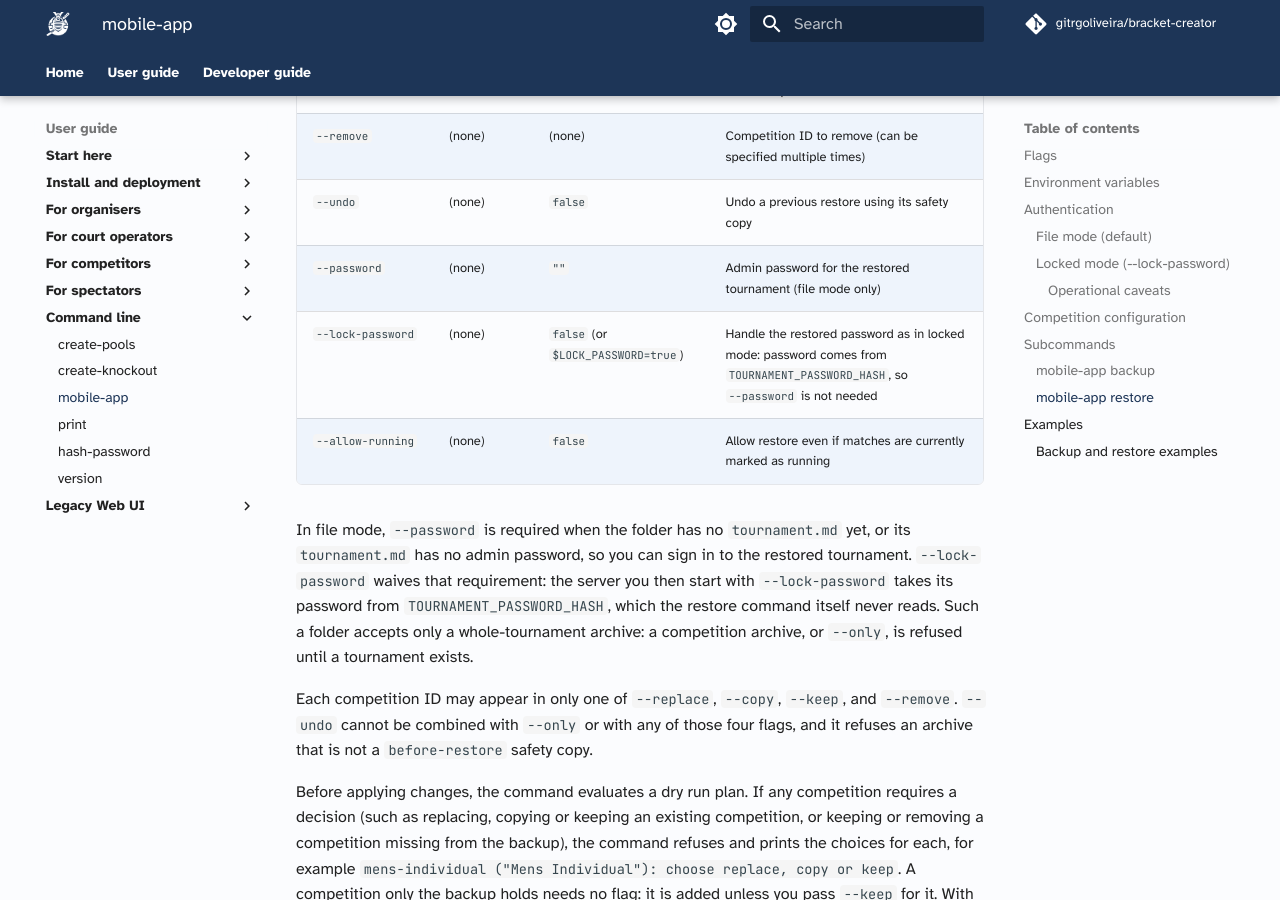
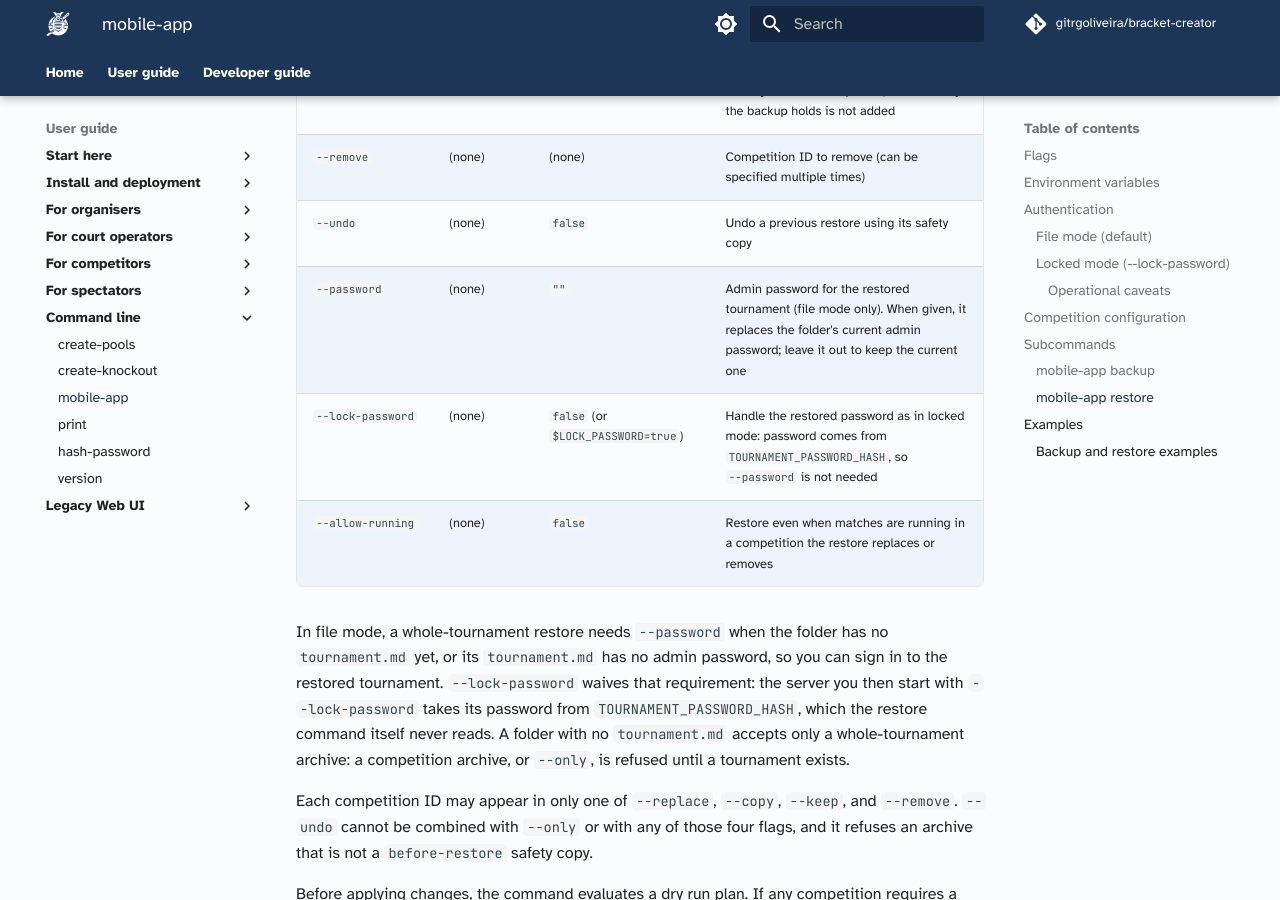
Before and after one commit to gitrgoliveira/bracket-creator, an MkDocs documentation site: the page built from docs/user-guide/commands/mobile-app.md, in a window 1280 px wide and 900 px high, scrolled down 5481 px. Built offline with MkDocs 1.6.1 and Material for MkDocs 9.7.7, drawn with Linux system fonts in a browser that asks for light colours; comment, search, counter and statistics services are not loaded; some of the changed text lies outside the part shown.

Commit message:
docs(bc-bkrs): correct the backup docs a review found out of step with the code
- A downloaded backup over 64 MB restores only from the command line: the
  kept-copies list shows only the app's own daily and safety copies. The
  page and the app's too-large message said either way would do.
- `--password` is needed only for a whole-tournament restore, and it
  replaces the folder's current password; the competition-archive refusal
  is for a folder with no tournament.md. `--allow-running` covers only the
  competitions the restore replaces or removes.
- The refusal list gains the running-match refusal and what to do when a
  restore fails partway; duplicated and ambiguous sentences go.

Co-Authored-By: Claude Opus 5.5 <noreply@anthropic.com>

```diff
--- a/docs/user-guide/commands/mobile-app.md
+++ b/docs/user-guide/commands/mobile-app.md
@@ -14,7 +14,7 @@ Refer to the [Tournament app guide](../organisers/run-tournament.md) for a full
 
 | Flag | Short | Default | Description |
 |------|-------|---------|-------------|
-| `--folder` | `-f` | `.` | Folder containing `tournament.md` and `competitions/`. Created at startup if it does not exist. |
+| `--folder` | `-f` | `.` (or `$TOURNAMENT_DATA_DIR`) | Folder containing `tournament.md` and `competitions/`. Created at startup if it does not exist. |
 | `--port` | `-p` | `8080` (or `$PORT`) | Port to listen on |
 | `--bind` | `-b` | `localhost` (or `$BIND_ADDRESS`) | Address to bind to. Use `0.0.0.0` to reach the server from other devices on the LAN. |
 | `--lock-password` | (none) | unset (or `$LOCK_PASSWORD=true`) | Switch to locked mode. Requires `TOURNAMENT_PASSWORD_HASH`. Refer to [Authentication](#authentication). |
@@ -118,11 +118,11 @@ bracket-creator mobile-app restore FILE [flags]
 | `--keep` | (none) | (none) | Competition ID to leave as the folder has it (can be specified multiple times). In a whole-tournament restore it also answers a competition the backup holds: one you already have is not replaced, and one only the backup holds is not added |
 | `--remove` | (none) | (none) | Competition ID to remove (can be specified multiple times) |
 | `--undo` | (none) | `false` | Undo a previous restore using its safety copy |
-| `--password` | (none) | `""` | Admin password for the restored tournament (file mode only) |
+| `--password` | (none) | `""` | Admin password for the restored tournament (file mode only). When given, it replaces the folder's current admin password; leave it out to keep the current one |
 | `--lock-password` | (none) | `false` (or `$LOCK_PASSWORD=true`) | Handle the restored password as in locked mode: password comes from `TOURNAMENT_PASSWORD_HASH`, so `--password` is not needed |
-| `--allow-running` | (none) | `false` | Allow restore even if matches are currently marked as running |
+| `--allow-running` | (none) | `false` | Restore even when matches are running in a competition the restore replaces or removes |
 
-In file mode, `--password` is required when the folder has no `tournament.md` yet, or its `tournament.md` has no admin password, so you can sign in to the restored tournament. `--lock-password` waives that requirement: the server you then start with `--lock-password` takes its password from `TOURNAMENT_PASSWORD_HASH`, which the restore command itself never reads. Such a folder accepts only a whole-tournament archive: a competition archive, or `--only`, is refused until a tournament exists.
+In file mode, a whole-tournament restore needs `--password` when the folder has no `tournament.md` yet, or its `tournament.md` has no admin password, so you can sign in to the restored tournament. `--lock-password` waives that requirement: the server you then start with `--lock-password` takes its password from `TOURNAMENT_PASSWORD_HASH`, which the restore command itself never reads. A folder with no `tournament.md` accepts only a whole-tournament archive: a competition archive, or `--only`, is refused until a tournament exists.
 
 Each competition ID may appear in only one of `--replace`, `--copy`, `--keep`, and `--remove`. `--undo` cannot be combined with `--only` or with any of those four flags, and it refuses an archive that is not a `before-restore` safety copy.
 
```
Also changed, not shown: docs/architecture/data-model.md (+2 -2 lines), docs/user-guide/organisers/backup-and-restore.md (+7 -6 lines), docs/user-guide/organisers/operating-modes.md (+2 -2 lines), 2 other files.
